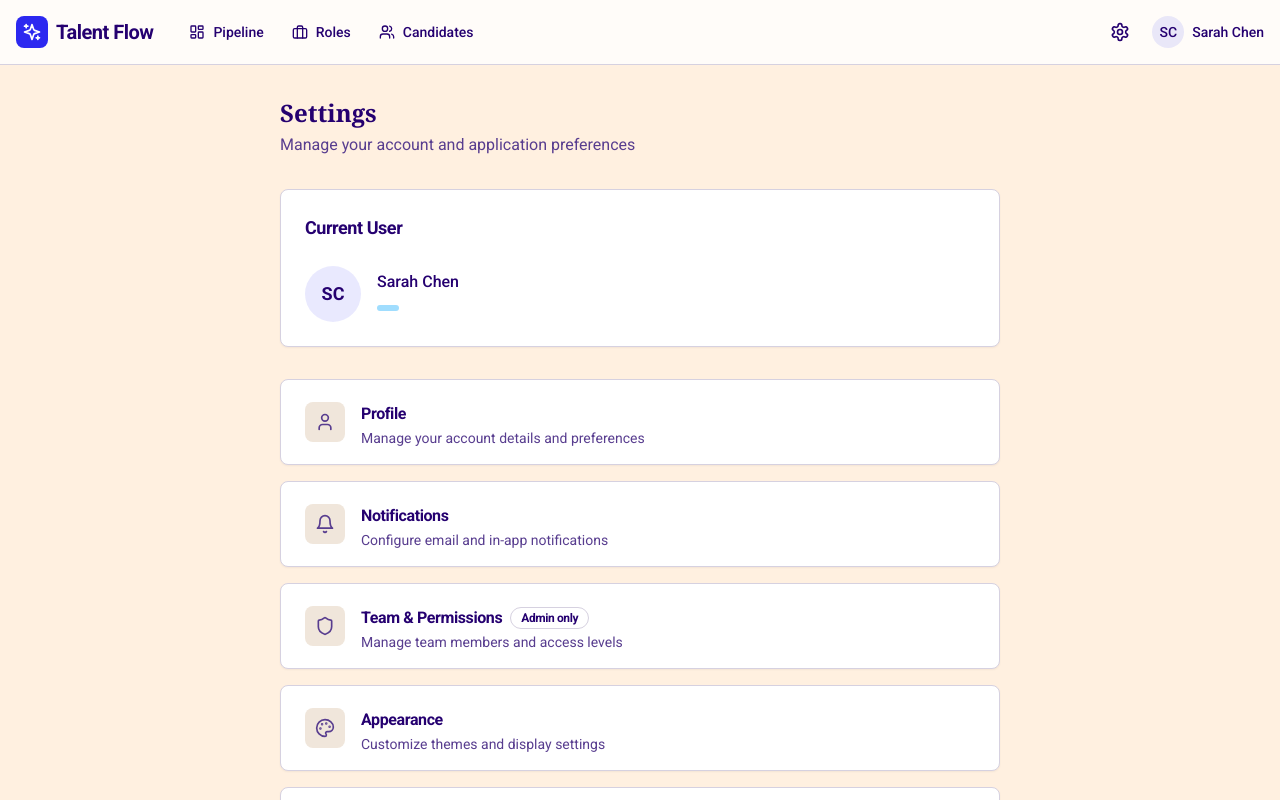
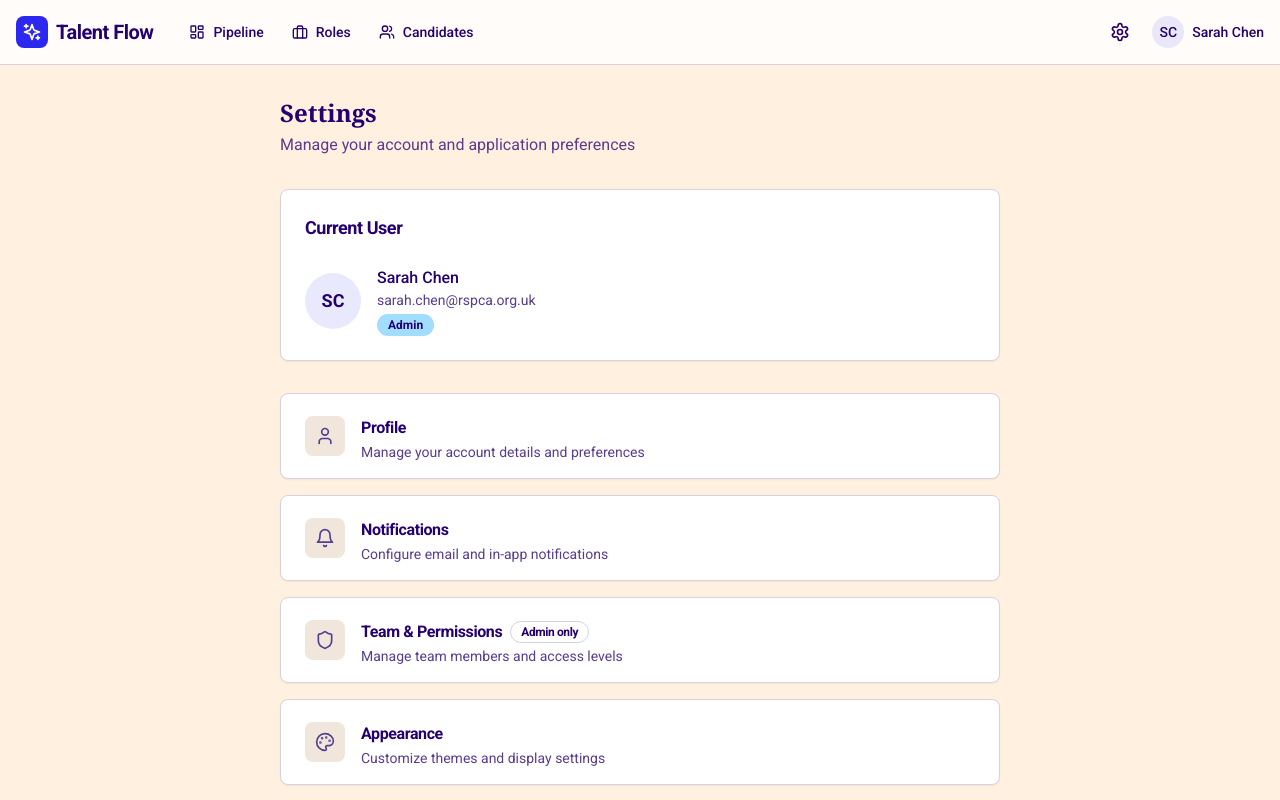
Before and after one commit to jgadsbypeet/recruitment-platform, a Next.js app: page /admin/settings in a window 1280 px wide. Shown: the top 800 px of the page. Built offline with nearby package versions, Linux system fonts and the light colour scheme.

Commit message:
Fix getCurrentUser in static-data.ts

```diff
--- a/src/data/static-data.ts
+++ b/src/data/static-data.ts
@@ -125,5 +125,7 @@ export function getCurrentUser() {
   return {
     id: "user-1",
     name: "Sarah Chen",
+    email: "sarah.chen@rspca.org.uk",
+    role: "admin",
   };
 }
```
